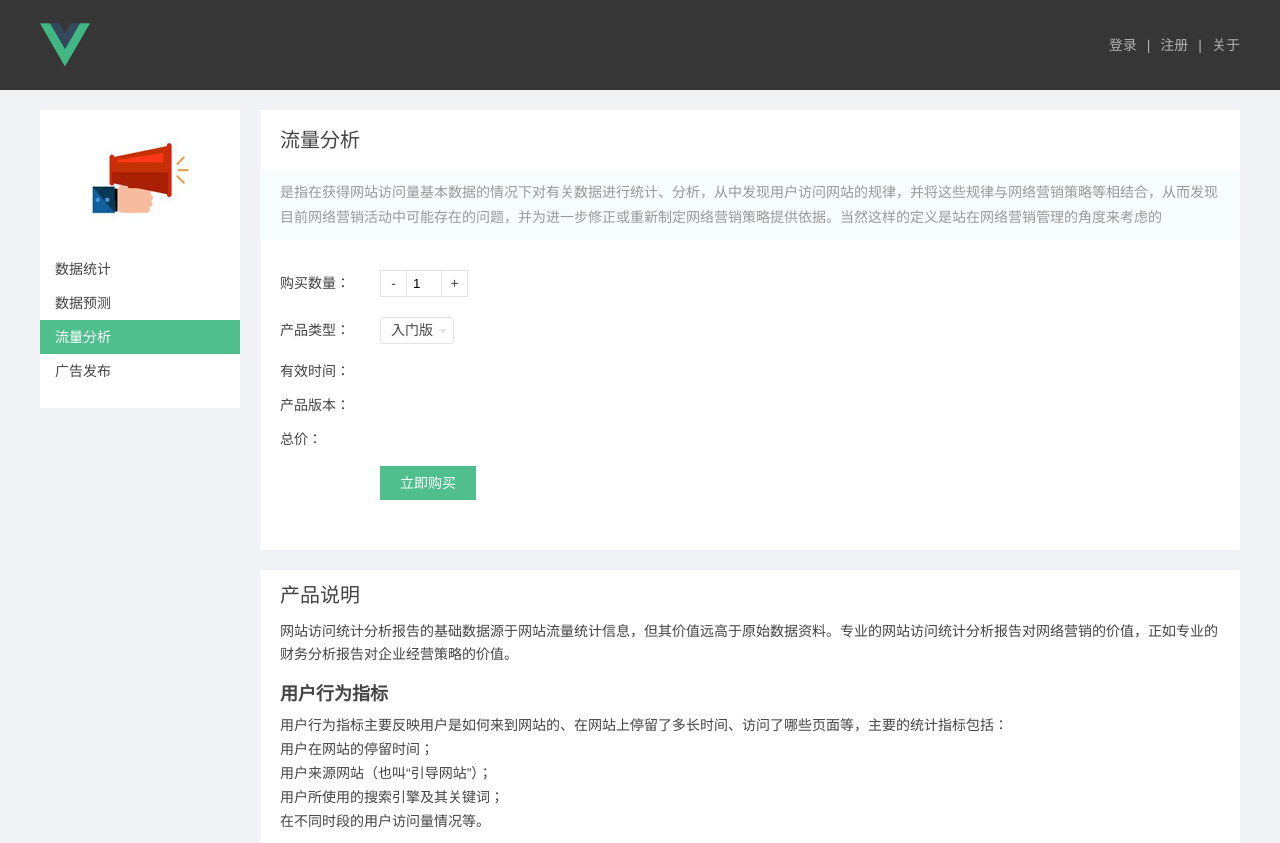
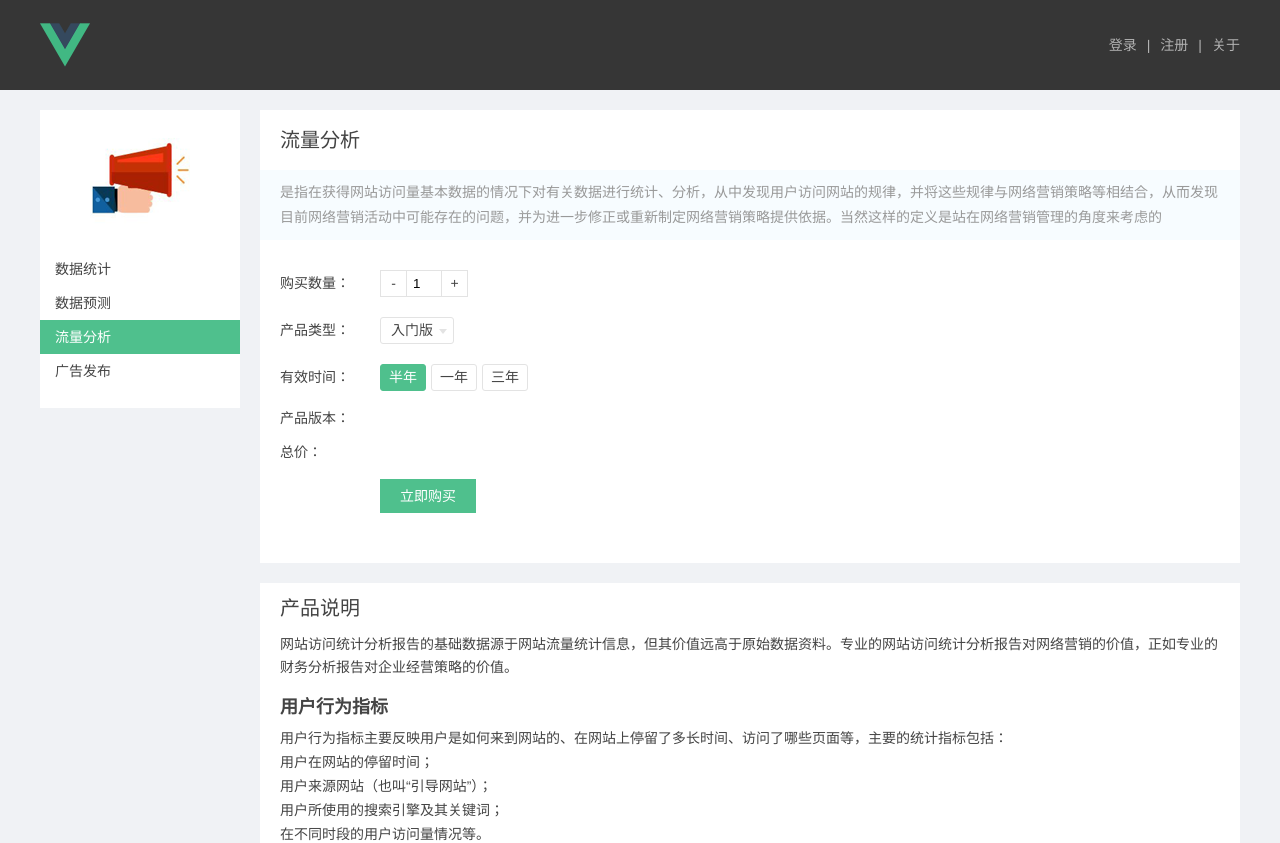
Before and after one commit to neusoftart/vuedemo3, a Vue app: page /detail/analysis in a window 1280 px wide. Shown: the top 843 px of the page. Built offline with nearby package versions, Linux system fonts and the light colour scheme; what vue-resource would draw is missing.

Commit message:
完成有效时间模块

```diff
--- a/src/components/base/chooser.vue
+++ b/src/components/base/chooser.vue
@@ -2,7 +2,7 @@
   <div class="chooser-component">
     <ul class="chooser-list">
       <li
-      v-for="(item,index) in sekections"
+      v-for="(item,index) in selections"
       @click="chooseSelection(index)"
       :title="item.label"
       :class="{active:index === nowIndex}">
--- a/src/pages/detail/analysis.vue
+++ b/src/pages/detail/analysis.vue
@@ -26,7 +26,9 @@
                   有效时间：
               </div>
               <div class="sales-board-line-right">
-
+                  <VChooser :selections="periodList"
+                    @onchange="onParamChange('period',$event)"
+                  ></VChooser>
               </div>
           </div>
           <div class="sales-board-line">
@@ -84,10 +86,12 @@
 <script>
 import VSelection from '../../components/base/selection'
 import VCounter from '../../components/base/counter'
+import VChooser from '../../components/base/chooser'
 export default{
   components:{
     VSelection,
-    VCounter
+    VCounter,
+    VChooser
   },
   data(){
     return{
```
